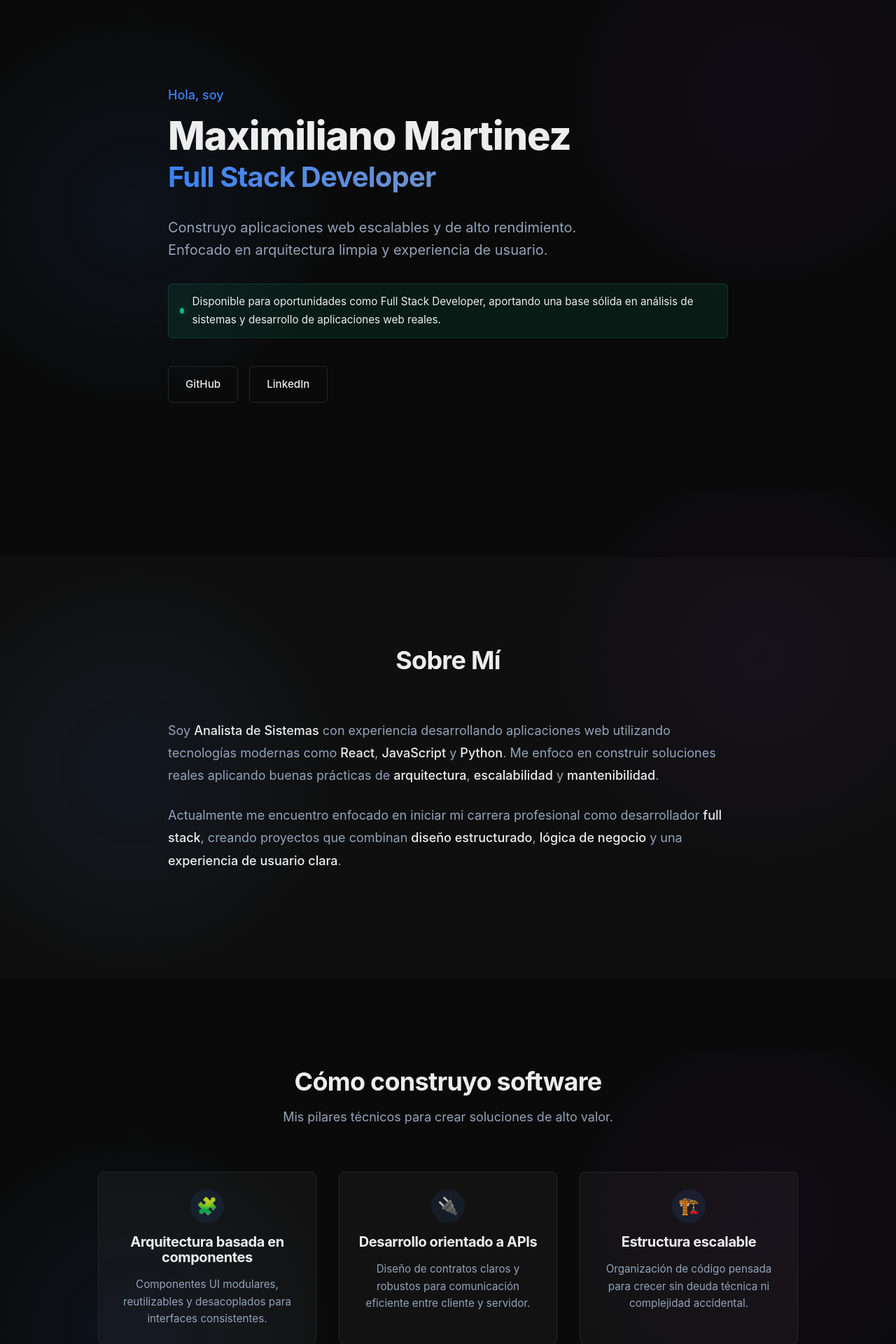
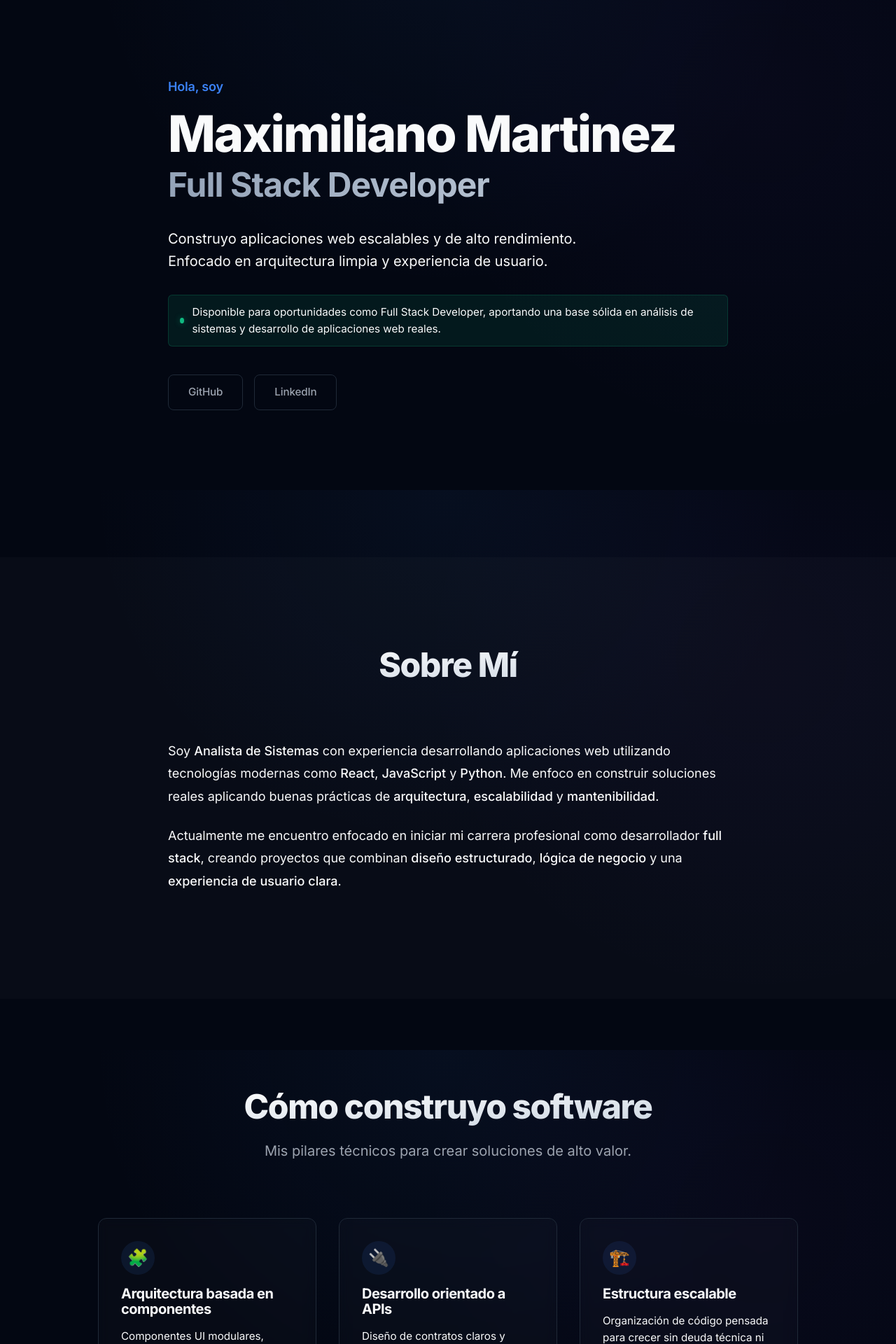
Before and after one commit to Maxi4708/portfolio-fullstack, a React (Vite) app: page / in a window 1280 px wide. Shown: the part 100-2020 px from the top of the page at 70% size. Built offline with nearby package versions, Linux system fonts and the light colour scheme.

Commit message:
adding styles and polishing

```diff
--- a/index.html
+++ b/index.html
@@ -4,7 +4,10 @@
     <meta charset="UTF-8" />
     <link rel="icon" type="image/svg+xml" href="/vite.svg" />
     <meta name="viewport" content="width=device-width, initial-scale=1.0" />
-    <title>portfolio-fullstack</title>
+    <link rel="preconnect" href="https://fonts.googleapis.com">
+    <link rel="preconnect" href="https://fonts.gstatic.com" crossorigin>
+    <link href="https://fonts.googleapis.com/css2?family=Inter:wght@400;500;600;700;800&display=swap" rel="stylesheet">
+    <title>Maximiliano Martinez | Product Engineer</title>
   </head>
   <body>
     <div id="root"></div>
--- a/src/components/ui/Button.module.css
+++ b/src/components/ui/Button.module.css
@@ -2,44 +2,51 @@
     display: inline-flex;
     align-items: center;
     justify-content: center;
-    padding: 0.75rem 1.5rem;
+    padding: 0.75rem 1.75rem;
     font-weight: 500;
     font-size: 0.95rem;
-    border-radius: 6px;
+    border-radius: 8px;
+    /* Slightly more rounded */
     cursor: pointer;
-    transition: all 0.2s ease;
+    transition: all 0.2s cubic-bezier(0.4, 0, 0.2, 1);
     font-family: var(--font-sans);
     text-decoration: none;
     border: 1px solid transparent;
+    letter-spacing: -0.01em;
 }
 
 .primary {
     background-color: var(--color-text);
     color: var(--color-bg);
+    border: 1px solid var(--color-text);
 }
 
 .primary:hover {
-    opacity: 0.9;
-    transform: translateY(-1px);
+    background-color: transparent;
+    color: var(--color-text);
+    transform: translateY(-2px);
+    box-shadow: 0 4px 12px rgba(255, 255, 255, 0.1);
 }
 
 .outline {
-    background-color: transparent;
+    background: transparent;
     border-color: var(--color-border);
-    color: var(--color-text);
+    color: var(--color-text-secondary);
 }
 
 .outline:hover {
     border-color: var(--color-text);
-    background-color: rgba(255, 255, 255, 0.05);
+    color: var(--color-text);
+    background: rgba(255, 255, 255, 0.03);
+    transform: translateY(-2px);
 }
 
 .ghost {
-    background-color: transparent;
-    color: var(--color-secondary);
+    background: transparent;
+    color: var(--color-text-secondary);
 }
 
 .ghost:hover {
     color: var(--color-text);
-    background-color: rgba(255, 255, 255, 0.05);
+    background: rgba(255, 255, 255, 0.05);
 }
--- a/src/components/ui/ProjectCard.module.css
+++ b/src/components/ui/ProjectCard.module.css
@@ -1,25 +1,38 @@
 .card {
-    background: rgba(255, 255, 255, 0.03);
+    background: rgba(255, 255, 255, 0.02);
     border: 1px solid var(--color-border);
     border-radius: 12px;
     overflow: hidden;
-    transition: transform 0.2s ease, border-color 0.2s ease;
+    transition: all 0.3s ease;
     display: flex;
     flex-direction: column;
     height: 100%;
+    position: relative;
+    backdrop-filter: blur(10px);
 }
 
 .card:hover {
     transform: translateY(-4px);
-    border-color: var(--color-primary);
-    background: rgba(255, 255, 255, 0.05);
+    border-color: rgba(59, 130, 246, 0.4);
+    box-shadow: 0 12px 32px -10px rgba(0, 0, 0, 0.5), 0 0 0 1px rgba(59, 130, 246, 0.1);
+    background: rgba(255, 255, 255, 0.04);
 }
 
 .imageContainer {
     width: 100%;
-    height: 220px;
+    height: 200px;
     overflow: hidden;
     border-bottom: 1px solid var(--color-border);
+    position: relative;
+}
+
+/* Gradient overlay for image to ensure text contrast if needed, or just style */
+.imageContainer::after {
+    content: '';
+    position: absolute;
+    inset: 0;
+    background: linear-gradient(to top, rgba(3, 7, 18, 0.4), transparent);
+    opacity: 0.5;
 }
 
 .image {
--- a/src/components/ui/SectionHeader.module.css
+++ b/src/components/ui/SectionHeader.module.css
@@ -1,7 +1,7 @@
 .header {
-    margin-bottom: 4rem;
+    margin-bottom: 5rem;
     text-align: center;
-    max-width: 800px;
+    max-width: 700px;
     margin-left: auto;
     margin-right: auto;
 }
@@ -16,15 +16,39 @@
 }
 
 .title {
-    font-size: 2.25rem;
-    font-weight: 700;
+    font-size: clamp(2.25rem, 4vw, 3rem);
+    font-weight: 800;
+    margin-bottom: 1.25rem;
+    color: var(--color-text);
+    letter-spacing: -0.03em;
+    line-height: 1.1;
+    background: linear-gradient(to bottom right, #fff, #cbd5e1);
+    -webkit-background-clip: text;
+    background-clip: text;
+    -webkit-text-fill-color: transparent;
+}
+
+/* Re-introducing a subtle kicker option if needed, or just styling text */
+.header strong {
+    display: block;
+    color: var(--color-primary);
+    font-size: 0.875rem;
+    text-transform: uppercase;
+    letter-spacing: 0.1em;
     margin-bottom: 1rem;
-    color: var(--color-text);
-    letter-spacing: -0.02em;
+    font-weight: 600;
 }
 
 .subtitle {
-    font-size: 1.125rem;
-    color: var(--color-secondary);
+    font-size: 1.25rem;
+    color: var(--color-text-secondary);
     line-height: 1.6;
+    max-width: 540px;
+    margin-left: auto;
+    margin-right: auto;
+    font-weight: 400;
 }
+
+.left .subtitle {
+    margin-left: 0;
+}
--- a/src/sections/CallToAction.jsx
+++ b/src/sections/CallToAction.jsx
@@ -4,7 +4,7 @@ import Button from '../components/ui/Button';
 export default function CallToAction() {
     return (
         <div className={styles.cta}>
-            <h2 className={styles.title}>¿Listo para construir algo escalable?</h2>
+            <h2 className={styles.title}>Construyo soluciones web enfocadas en arquitectura clara, escalabilidad y mantenimiento a largo plazo.</h2>
             <p className={styles.description}>
                 Ayudo a empresas a construir aplicaciones web robustas y enfocadas en la arquitectura.
                 Convirtamos tus requerimientos complejos en un producto limpio y mantenible.
--- a/src/sections/CallToAction.module.css
+++ b/src/sections/CallToAction.module.css
@@ -2,24 +2,31 @@
     text-align: center;
     max-width: 800px;
     margin: 0 auto;
+    padding: 4rem 0;
+    /* Added padding for breathing room */
 }
 
 .title {
-    font-size: 3rem;
+    font-size: clamp(2.5rem, 5vw, 3.5rem);
     font-weight: 800;
     margin-bottom: 1.5rem;
-    background: linear-gradient(to right, #fff, #94a3b8);
+    background: linear-gradient(to bottom right, #fff, #cbd5e1);
     -webkit-background-clip: text;
     background-clip: text;
     -webkit-text-fill-color: transparent;
-    letter-spacing: -0.02em;
+    letter-spacing: -0.03em;
+    line-height: 1.1;
 }
 
 .description {
     font-size: 1.25rem;
-    color: var(--color-secondary);
+    color: var(--color-text-secondary);
     margin-bottom: 3rem;
     line-height: 1.6;
+    max-width: 600px;
+    /* Tighter width for readability */
+    margin-left: auto;
+    margin-right: auto;
 }
 
 .buttonGroup {
--- a/src/sections/Hero.module.css
+++ b/src/sections/Hero.module.css
@@ -9,24 +9,26 @@
 
 .greeting {
     color: var(--color-primary);
-    font-weight: 500;
-    margin-bottom: 0.75rem;
+    font-weight: 600;
+    margin-bottom: 1rem;
     font-size: 1.125rem;
+    letter-spacing: -0.01em;
 }
 
 .name {
-    font-size: 3.5rem;
+    font-size: clamp(3.5rem, 6vw, 4.5rem);
     font-weight: 800;
-    letter-spacing: -0.02em;
-    line-height: 1.1;
-    margin-bottom: 0.25rem;
+    letter-spacing: -0.03em;
+    line-height: 1;
+    margin-bottom: 0.5rem;
     color: var(--color-text);
 }
 
 .role {
-    font-size: 2.5rem;
+    font-size: clamp(2rem, 4vw, 3rem);
     color: transparent;
-    background: linear-gradient(to right, var(--color-primary), #a5a5a5);
+    background: linear-gradient(to right, #94a3b8, #cbd5e1);
+    /* Subtle silver gradient */
     -webkit-background-clip: text;
     background-clip: text;
     font-weight: 700;
--- a/src/sections/Philosophy.module.css
+++ b/src/sections/Philosophy.module.css
@@ -5,21 +5,24 @@
 
 
 .card {
-    background: rgba(255, 255, 255, 0.03);
+    background: rgba(255, 255, 255, 0.02);
     border: 1px solid var(--color-border);
-    border-radius: 8px;
-    padding: 1.5rem;
-    transition: all 0.2s ease;
+    border-radius: 12px;
+    padding: 2rem;
+    transition: all 0.3s ease;
     display: flex;
     flex-direction: column;
-    align-items: center;
-    text-align: center;
+    align-items: flex-start;
+    /* Left align for more 'doc' feel */
+    text-align: left;
+    backdrop-filter: blur(8px);
+    height: 100%;
 }
 
 .card:hover {
     transform: translateY(-4px);
-    border-color: var(--color-primary);
-    background: rgba(255, 255, 255, 0.05);
+    border-color: rgba(59, 130, 246, 0.4);
+    background: rgba(255, 255, 255, 0.04);
 }
 
 .icon {
--- a/src/styles/global.css
+++ b/src/styles/global.css
@@ -1,13 +1,20 @@
 :root {
-  --font-sans: 'Inter', system-ui, Avenir, Helvetica, Arial, sans-serif;
-  --color-bg: #0a0a0a;
-  --color-text: #ededed;
+  --font-sans: 'Inter', system-ui, -apple-system, BlinkMacSystemFont, 'Segoe UI', Roboto, 'Helvetica Neue', Arial, sans-serif;
+  --color-bg: #030712;
+  /* Gray 950 - Deeper black/blue */
+  --color-text: #f9fafb;
+  /* Gray 50 */
+  --color-text-secondary: #9ca3af;
+  /* Gray 400 */
   --color-primary: #3b82f6;
-  --color-secondary: #94a3b8;
-  --color-border: #262626;
+  /* Blue 500 */
+  --color-primary-glow: rgba(59, 130, 246, 0.5);
+  --color-border: #1f2937;
+  /* Gray 800 */
+
   --radius-sm: 6px;
-  --radius-md: 8px;
-  --radius-lg: 12px;
+  --radius-md: 12px;
+  --radius-lg: 24px;
 }
 
 * {
@@ -16,16 +23,42 @@
   padding: 0;
 }
 
+::selection {
+  background: rgba(59, 130, 246, 0.2);
+  color: #fff;
+}
+
 body {
   font-family: var(--font-sans);
   background-color: var(--color-bg);
   color: var(--color-text);
-  line-height: 1.7;
+  line-height: 1.6;
   -webkit-font-smoothing: antialiased;
   background-image:
-    radial-gradient(circle at 15% 50%, rgba(59, 130, 246, 0.08), transparent 25%),
-    radial-gradient(circle at 85% 30%, rgba(147, 51, 234, 0.05), transparent 25%);
+    radial-gradient(circle at 50% 0%, rgba(59, 130, 246, 0.06) 0%, transparent 50%),
+    radial-gradient(circle at 85% 30%, rgba(124, 58, 237, 0.04) 0%, transparent 40%);
   background-attachment: fixed;
+  overflow-x: hidden;
+}
+
+/* Custom Scrollbar */
+::-webkit-scrollbar {
+  width: 10px;
+}
+
+::-webkit-scrollbar-track {
+  background: var(--color-bg);
+}
+
+::-webkit-scrollbar-thumb {
+  background: var(--color-border);
+  border-radius: 5px;
+  border: 2px solid var(--color-bg);
+}
+
+::-webkit-scrollbar-thumb:hover {
+  background: #374151;
+  /* Gray 700 */
 }
 
 h1,
@@ -38,12 +71,13 @@ h6 {
   font-weight: 700;
   color: var(--color-text);
   margin-bottom: 1rem;
-  letter-spacing: -0.02em;
+  letter-spacing: -0.025em;
 }
 
 a {
   color: inherit;
   text-decoration: none;
+  transition: color 0.2s ease;
 }
 
 button {
@@ -64,7 +98,7 @@ img {
 
 /* Typography Utilities */
 .text-gradient {
-  background: linear-gradient(to right, #fff, #94a3b8);
+  background: linear-gradient(to right, #fff, #9ca3af);
   -webkit-background-clip: text;
   background-clip: text;
   -webkit-text-fill-color: transparent;
@@ -72,7 +106,8 @@ img {
 
 /* Layout Utilities */
 .container {
-  max-width: 1200px;
+  max-width: 1100px;
+  /* Slightly tighter container for reading */
   margin: 0 auto;
   padding: 0 1.5rem;
   width: 100%;
```
Also changed, not shown: src/sections/Skills.module.css (+30 -15 lines).
